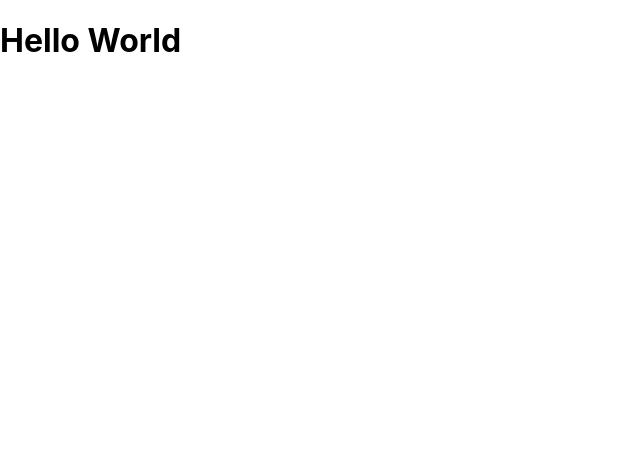
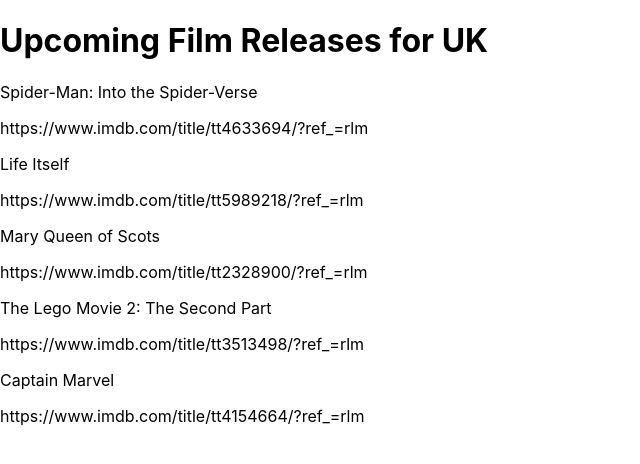
Before and after one commit to Mitchell-McShane/film_releases_react_hw, a React (Create React App) app: page / in a window 1280 px wide. Shown: the top 464 px of the page, without its empty margins (0-640 px from the left). Built offline with nearby package versions, Linux system fonts and the light colour scheme.

Commit message:
movie list showing

```diff
--- a/src/App.js
+++ b/src/App.js
@@ -1,9 +1,10 @@
 
 import './App.css';
+import ReleaseBox from './containers/ReleaseBox';
 
 function App() {
   return (
-    <h1>Hello World</h1>
+    <ReleaseBox />
   );
 }
 
--- /dev/null
+++ b/src/components/Release.js
@@ -0,0 +1,10 @@
+const Release = ({name, url}) => {
+    return (
+        <>
+            <p>{name}</p>
+            <p>{url}</p>
+        </>
+    )
+}
+
+export default Release;
--- /dev/null
+++ b/src/components/ReleaseList.js
@@ -0,0 +1,19 @@
+import Release from "./Release";
+
+const ReleaseList = ({releases}) => {
+
+
+    const releaseNodes = releases.map((release) => {
+        return (
+            <Release name={release.name} url={release.url} key={release.id} />
+        )
+    })
+
+    return (
+        <>
+        {releaseNodes}
+        </>
+    )
+}
+
+export default ReleaseList;
--- /dev/null
+++ b/src/containers/ReleaseBox.js
@@ -0,0 +1,44 @@
+import {useState} from "react";
+import ReleaseList from "../components/ReleaseList";
+
+const ReleaseBox = () => {
+    const initialState =
+    [
+        {
+          id: 1,
+          name: "Spider-Man: Into the Spider-Verse",
+          url: "https://www.imdb.com/title/tt4633694/?ref_=rlm"
+        },
+        {
+          id: 2,
+          name: "Life Itself",
+          url: "https://www.imdb.com/title/tt5989218/?ref_=rlm"
+        },
+        {
+          id: 3,
+          name: "Mary Queen of Scots",
+          url: "https://www.imdb.com/title/tt2328900/?ref_=rlm"
+        },
+        {
+          id: 4,
+          name: "The Lego Movie 2: The Second Part", url: "https://www.imdb.com/title/tt3513498/?ref_=rlm"
+        },
+        {
+          id: 5,
+          name: "Captain Marvel",
+          url: "https://www.imdb.com/title/tt4154664/?ref_=rlm"
+        }
+      ];
+
+      const [releases, setReleases] = useState(initialState);
+
+      return (
+          <>
+          <h1>Upcoming Film Releases for UK</h1>
+          <ReleaseList releases ={releases}/>
+          </>
+      );
+
+}
+
+export default ReleaseBox;
```
Also changed, not shown: 1 other file (tests, documents, lock files or other folders).
